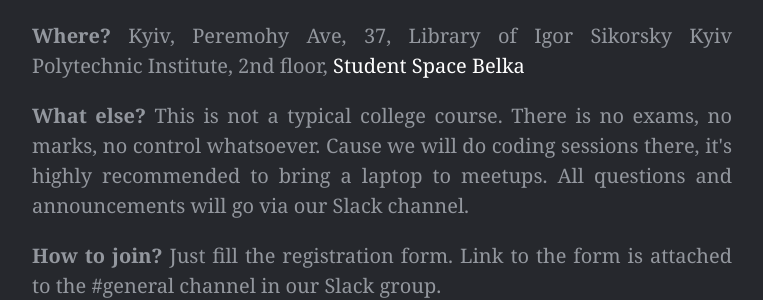
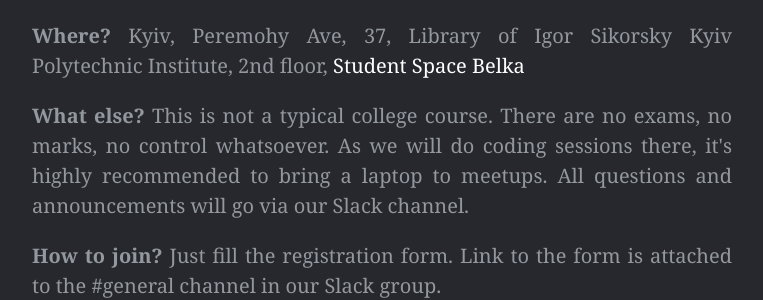
Before and after one commit to ira-dushar/algorithms, a Jekyll site: the page index.html, which Jekyll copies as it is, in a window 1280 px wide and 900 px high, scrolled down 1595 px. Shown: the part 158-458 px from the top of the window, without its empty margins (258-1021 px from the left). Built offline with Jekyll 4.4.1, drawn with Linux system fonts in a browser that asks for light colours.

Commit message:
fix grammar error

```diff
--- a/index.html
+++ b/index.html
@@ -78,7 +78,7 @@
 
 		<p><b>Where? </b>Kyiv, Peremohy Ave, 37, Library of Igor Sikorsky Kyiv Polytechnic Institute, 2nd floor, <a href="https://goo.gl/sEoXoA">Student Space Belka</a></p>
 
-		<p><b>What else? </b>This is not a typical college course. There is no exams, no marks, no control whatsoever. Cause we will do coding sessions there, it's highly recommended to bring a laptop to meetups. All questions and announcements will go via our Slack channel.</p>
+		<p><b>What else? </b>This is not a typical college course. There are no exams, no marks, no control whatsoever. As we will do coding sessions there, it's highly recommended to bring a laptop to meetups. All questions and announcements will go via our Slack channel.</p>
 
 		<p><b>How to join? </b>Just fill the registration form. Link to the form is attached to the #general channel in our Slack group.</p>
 
```
